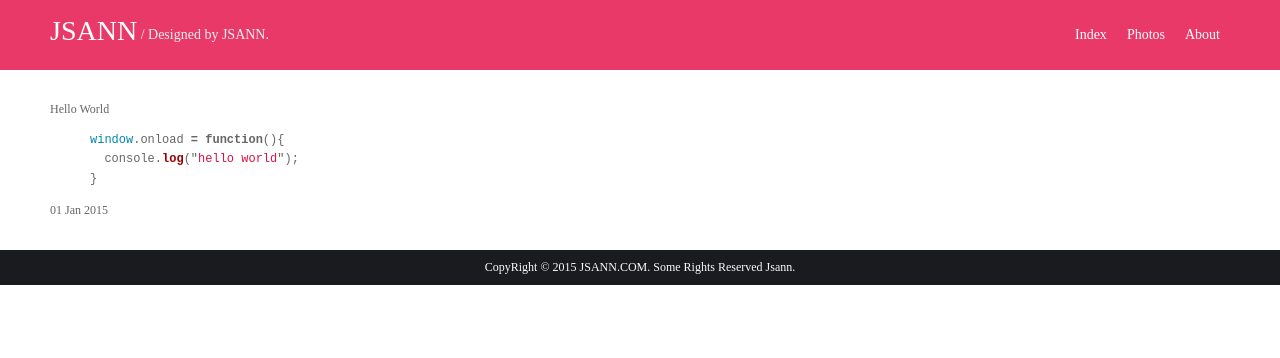
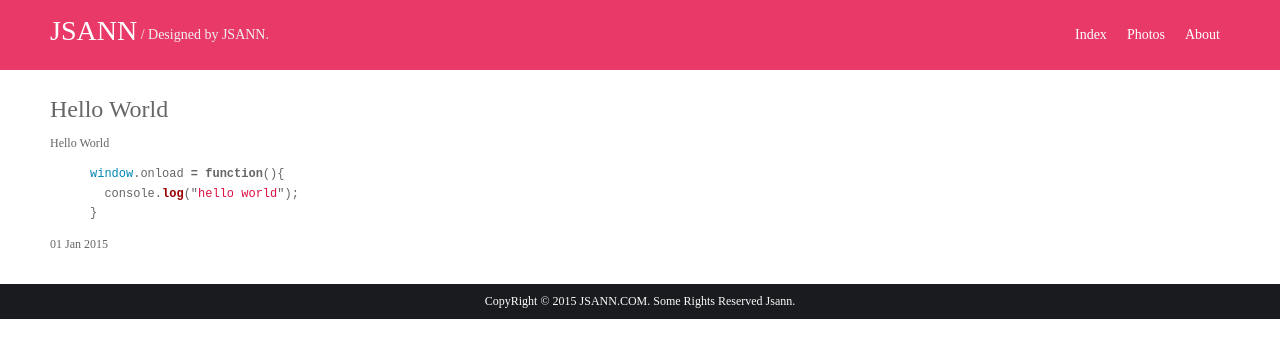
Before and after one commit to jsann/jsann.github.io, a Jekyll site: the page built from _posts/2015-1-1-hello-world.md, in a window 1280 px wide. Shown: the top 358 px of the page. Built offline with Jekyll 4.4.1, drawn with Linux system fonts in a browser that asks for light colours; Markdown is read by kramdown in place of the engine named in the settings.

Commit message:
modify template

```diff
--- a/_layouts/post.html
+++ b/_layouts/post.html
@@ -1,5 +1,9 @@
 ---
 layout: layout
 ---
-<div class="post-content">{{ content }}</div>
+<div class="post-content">
+  <h3>{{ page.title }}</h3>
+  {{ content }}
+  <p>{{ page.date | date_to_string }}</p>
+</div>
 {% if site.config.comment %}{% include comment.html %}{% endif %}
--- a/_posts/2015-1-1-hello-world.md
+++ b/_posts/2015-1-1-hello-world.md
@@ -2,10 +2,9 @@
 layout: post
 title: Hello World
 ---
-<p>Hello World</p>
+Hello World
 {% highlight javascript %}
 window.onload = function(){
   console.log("hello world");
 }
 {% endhighlight %}
-<p>{{ page.date | date_to_string }}</p>
```
